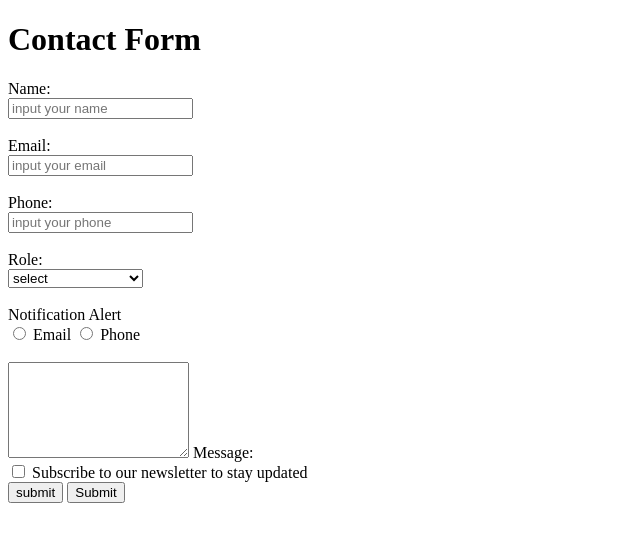
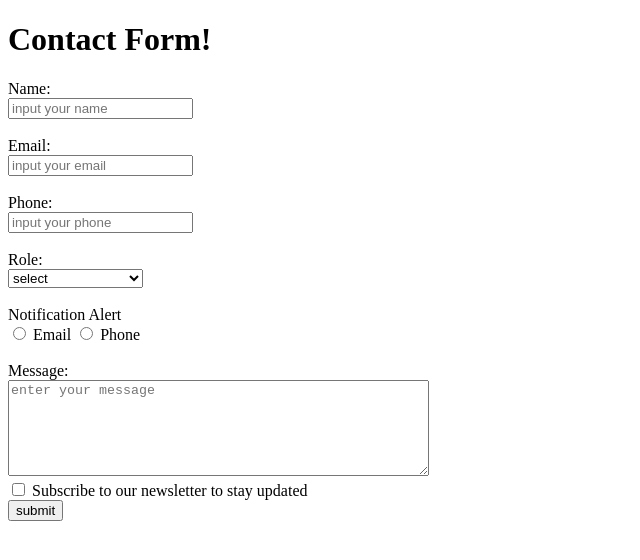
Before and after one commit to Danix-ctrl/Upskill-week-2-task, a plain HTML site: page Contact-form.html in a window 1280 px wide. Shown: the whole page, without its empty margins (0-640 px from the left). Drawn offline with Linux system fonts and the light colour scheme.

Commit message:
initial commit

```diff
--- a/Contact-form.html
+++ b/Contact-form.html
@@ -5,11 +5,12 @@
     <title>Contact form</title>
 </head>
 <body>
-    <h1>Contact Form</h1>
+    <h1>Contact Form!</h1>
     <form id="contactForm" action="https://formsubmit.co/onuhdanix@gmail.com"
     method="POST">
-    <input type="hidden" name="_captcha" value="true">
-    <input type="hidden" name="_next" value="http://127.0.0.1:5500/Contact-form.html">
+
+    <input type="hidden" name="_captcha" value="false">
+    <input type="hidden" name="_next" value="/Succesful.html">
 
     <div>
         <label for="name" id="label -name">Name:</label><br>
@@ -50,8 +51,8 @@
         </div><br>
 
         <div>
-            <textarea id="message" name="message" rows="6" required></textarea>
-            <label for="message">Message:</label>
+            <label for="message">Message:</label><br>
+            <textarea name="Message" id="message" rows="6" cols="50" placeholder="enter your message" required></textarea>
         </div>
           <div>
              <label>
@@ -59,7 +60,7 @@
                     Subscribe to our newsletter to stay updated
                 </label>
         </div>
-        <input type="submit" value="submit" onclick="window.location.href='submit.html';">
-        <a href="./Succesful.html"><button type="submit">Submit</button></a>
+        <input type="submit" value="submit">
+
 </body>
 </html>
```
Also changed, not shown: Succesful.html (+7 -3 lines).
